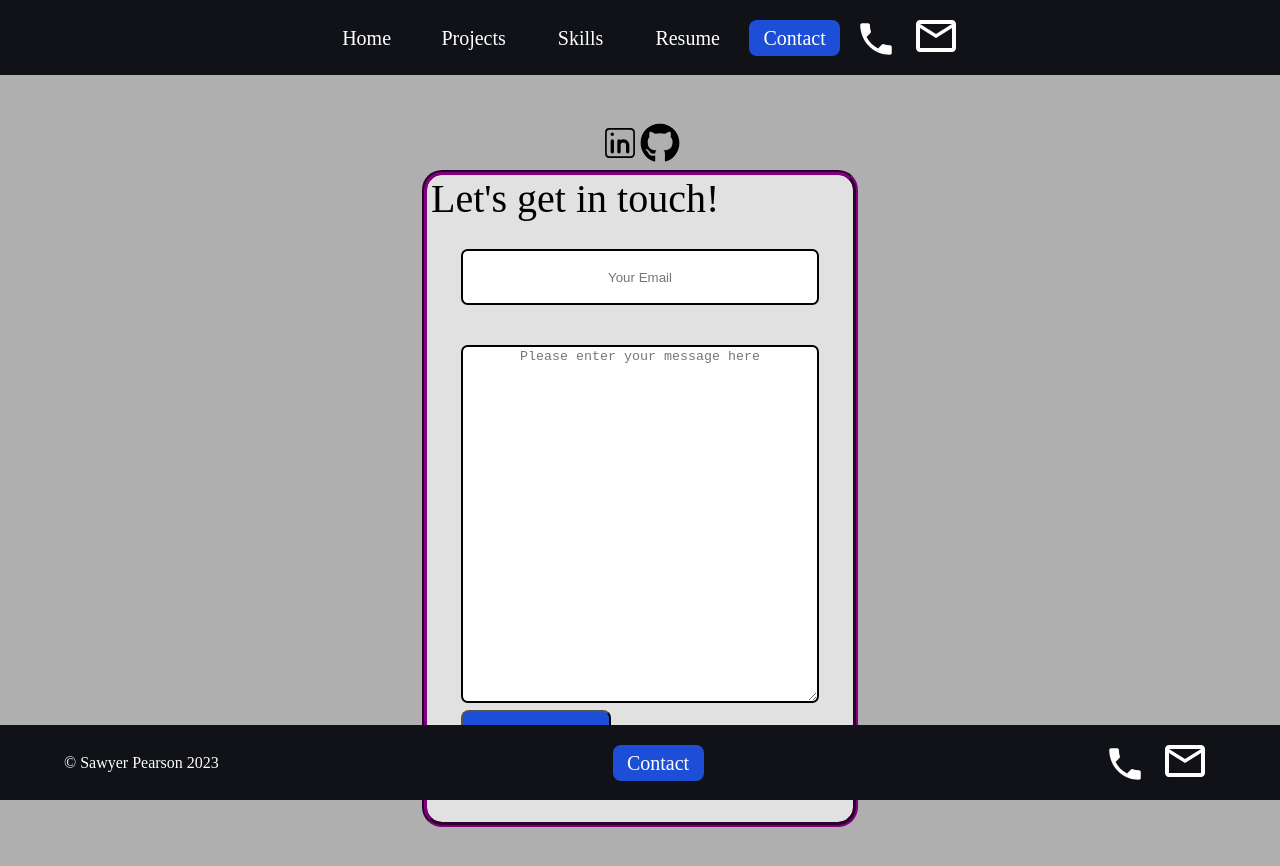
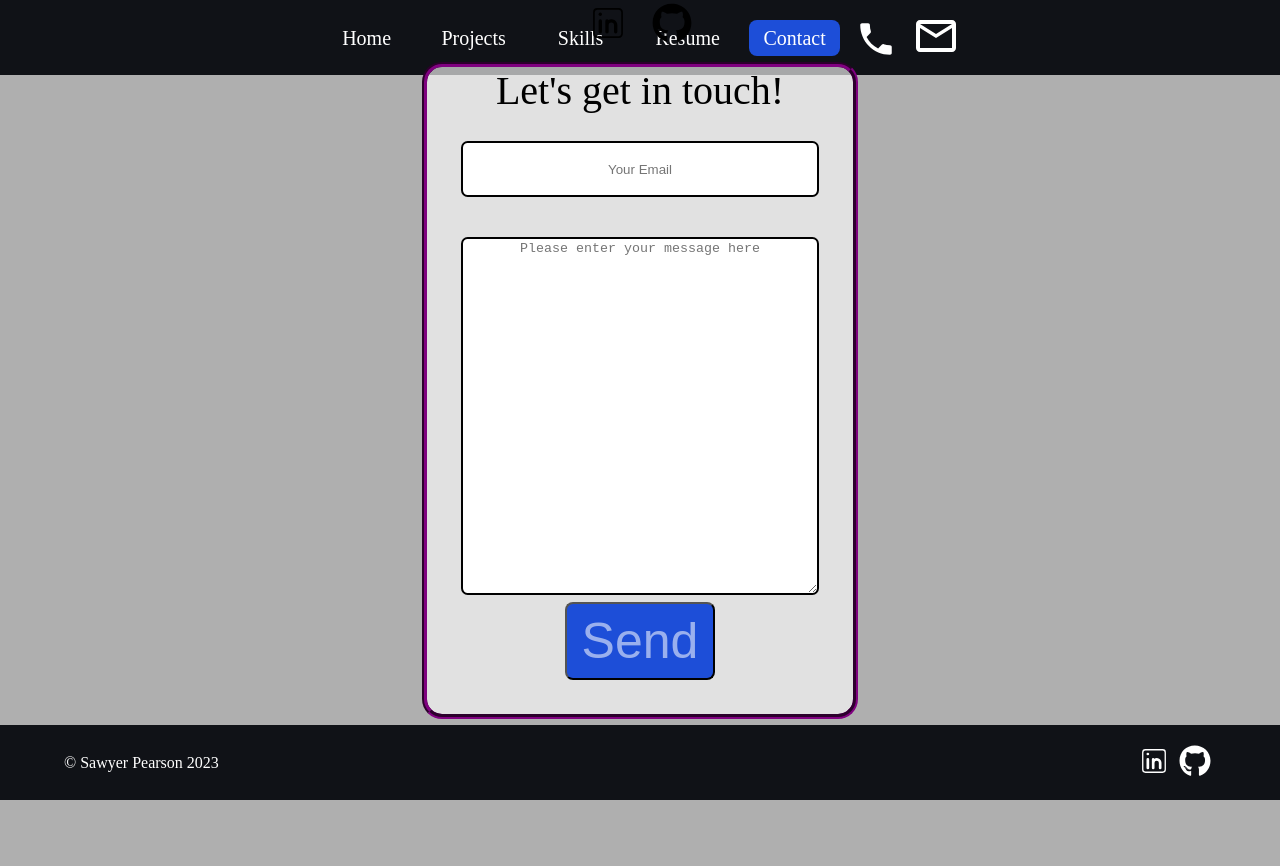
Before and after one commit to stackpearson/react-portfolio, a React (Create React App) app: page /contact in a window 1280 px wide. Shown: the top 866 px of the page. After the commit the page ends 800 px from the top, so only its background shows below. Built offline with nearby package versions, Linux system fonts and the light colour scheme.

Commit message:
fixing some styling and little bugs

```diff
--- a/src/components/Footer.js
+++ b/src/components/Footer.js
@@ -1,20 +1,31 @@
 import React from 'react';
 import '../styles/Footer.css';
-import { NavLink } from 'react-router-dom';
-import Phone from './Phone';
-import Email from './Email';
+import { CiLinkedin } from "react-icons/ci";
+import { FaGithub } from "react-icons/fa";
+import {Link} from 'react-router-dom';
+import { IconContext } from 'react-icons';
 
 function Footer() {
   return (<>
     <footer className="footer-main">
         <div className='footer-container'>
             <div className='footer-item'><span>© Sawyer Pearson 2023</span></div>
-            <div className='footer-item'><NavLink to="contact" className='footer-button'>Contact</NavLink></div>
             <div className='contact-module'>
-                <Phone />
-                <Email />
+              <div className='social-item'>
+                <Link to='https://www.linkedin.com/in/sawyer-pearson/' target='blank'>
+                  <IconContext.Provider value={{color: "white", size: "2em"}}>
+                  <CiLinkedin />
+                  </IconContext.Provider>
+                </Link>
+              </div>
+              <div className='social-item'>
+                <IconContext.Provider value={{color: "white", size: "2em"}}>
+                  <Link to='https://www.linkedin.com/in/sawyer-pearson/' target='blank'>
+                      <FaGithub />
+                </Link>
+                </IconContext.Provider>
+              </div>
             </div>
-
         </div>
     </footer>
   </>);
--- a/src/pages/Contact.js
+++ b/src/pages/Contact.js
@@ -3,6 +3,7 @@ import '../styles/Contact.css'
 import {useForm, ValidationError} from '@formspree/react';
 import { CiLinkedin } from "react-icons/ci";
 import { FaGithub } from "react-icons/fa";
+import {Link} from 'react-router-dom';
 
 function Contact() {
 
@@ -16,10 +17,15 @@ function Contact() {
       <div className='contact-container'>
         <div className='social-container'>
           <div className='social-item'>
-            <CiLinkedin/>
+            <Link to='https://www.linkedin.com/in/sawyer-pearson/' target='blank'>
+              <CiLinkedin/>
+            </Link>
+
           </div>
           <div className='social-item'>
+            <Link to='https://github.com/stackpearson' target='blank'>
             <FaGithub/>
+            </Link>
           </div>
         </div>
         <form onSubmit={handleSubmit}>
@@ -39,7 +45,7 @@ function Contact() {
               <textarea id="message" name="message" placeholder='Please enter your message here'/>
             </div>
             <ValidationError prefix="Message" field="message" errors={state.errors}/>
-            <div>
+            <div className='send-button'>
               <button type="submit" disabled={state.submitting}>Send</button>
             </div>
           </div>
--- a/src/styles/Contact.css
+++ b/src/styles/Contact.css
@@ -3,6 +3,19 @@
   padding: .25rem;
   border-radius: .5em;
   background-color: rgba(255, 255, 255, 0.632);
+ }
+
+ .contact-container {
+  margin: 0;
+  height: 70vh;
+  display: flex;
+  flex-direction: column;
+  justify-content: center;
+  align-items: center;
+  font-size: 2.5em;
+ }
+ .contact-header {
+  text-align: center;
  }
 
   .contact-field {
@@ -46,6 +59,12 @@
     align-items: center;
   }
 
+  .send-button {
+    display: flex;
+    justify-content: center;
+    align-items: center;
+  }
+
   .social-container {
     display: flex;
     justify-content: center;
@@ -53,7 +72,22 @@
 
   }
 
-  .success-message, .contact-container {
+  .social-item {
+    cursor: pointer;
+    margin: .1em;
+    padding: .2em;
+    border-radius: .25em;
+  }
+
+  .social-item a {
+    color: black;
+  }
+
+  .social-item:hover {
+    background-color: #1d4fd88e;
+  }
+
+  .success-message {
     margin: 0;
     display: flex;
     flex-direction: column;
--- a/src/styles/Footer.css
+++ b/src/styles/Footer.css
@@ -1,3 +1,9 @@
+.contact-module {
+    display: flex;
+    justify-content: center;
+    align-items: center;
+  }
+
 .footer-button {
     text-decoration: none;
     font-size: 1.25rem;
```
Also changed, not shown: src/components/Nav.js (+5 -3 lines).
